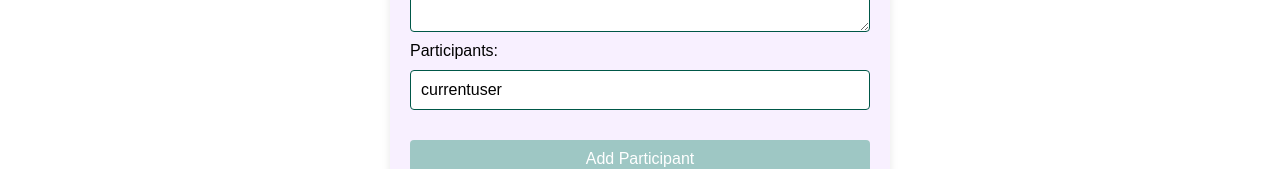
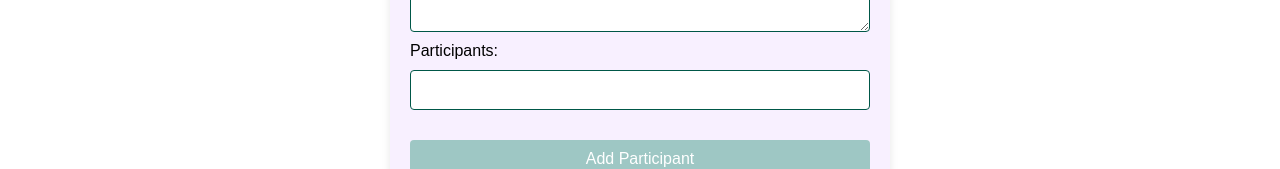
Before and after one commit to davidvrz/EazyPay-SPA, a React (Vite) app: page /addgroup in a window 1280 px wide. Shown: the part 531-700 px from the top of the page. Built offline with nearby package versions, Linux system fonts and the light colour scheme.

Commit message:
fix: add authentication and default user

```diff
--- a/src/components/AddGroup.jsx
+++ b/src/components/AddGroup.jsx
@@ -4,7 +4,7 @@ import '../styles/components/AddGroup.css';
 const AddGroup = () => {
   const [name, setName] = useState("");
   const [description, setDescription] = useState("");
-  const [members, setMembers] = useState(["currentuser"]); // Incluye el usuario actual por defecto
+  const [members, setMembers] = useState([localStorage.getItem("username")]);
   const [errors, setErrors] = useState({});
 
   const handleAddMember = () => {
@@ -24,15 +24,24 @@ const AddGroup = () => {
 
   const handleSubmit = async (e) => {
     e.preventDefault();
-    setErrors({}); // Limpiar errores previos
+    setErrors({});
 
     const data = { name, description, members };
+
+    const username = localStorage.getItem("username");
+    const password = localStorage.getItem("password");
+
+    if (!username || !password) {
+      setErrors({ general: "User is not authenticated. Please log in." });
+      return;
+    }
 
     try {
       const response = await fetch("http://localhost:80/rest/group", {
         method: "POST",
         headers: {
           "Content-Type": "application/json",
+          "Authorization": "Basic " + btoa(username + ":" + password),
         },
         body: JSON.stringify(data),
       });
@@ -42,7 +51,6 @@ const AddGroup = () => {
         setErrors(errorData);
       } else {
         alert("Group created successfully!");
-        // Redirigir o limpiar formulario
         setName("");
         setDescription("");
         setMembers(["currentuser"]);
@@ -93,7 +101,7 @@ const AddGroup = () => {
                 name="members[]"
                 value={member}
                 onChange={(e) => handleMemberChange(index, e.target.value)}
-                readOnly={index === 0} // El primer miembro (usuario actual) es de solo lectura
+                readOnly={index === 0}
               />
               {index > 0 && (
                 <button
```
